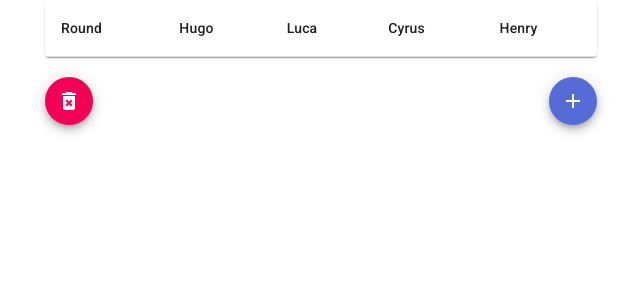
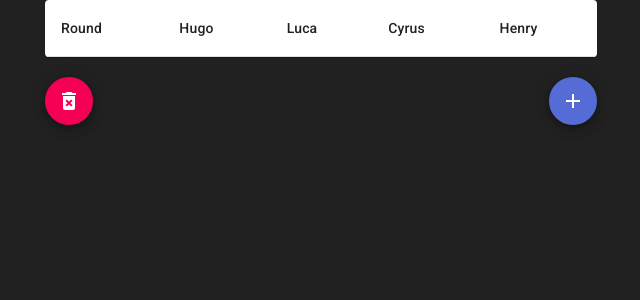
Before and after one commit to lucaciraolo/dots, a React (Create React App) app: page / in a window 1280 px wide. Shown: the top 300 px of the page, without its empty margins (319-959 px from the left). Built offline with nearby package versions, Linux system fonts and the light colour scheme.

Commit message:
dark mode

```diff
--- a/src/theme.js
+++ b/src/theme.js
@@ -14,7 +14,7 @@ const theme = createMuiTheme({
       main: red.A400,
     },
     background: {
-      default: "#fff",
+      default: "#212121",
     },
   },
 });
```
